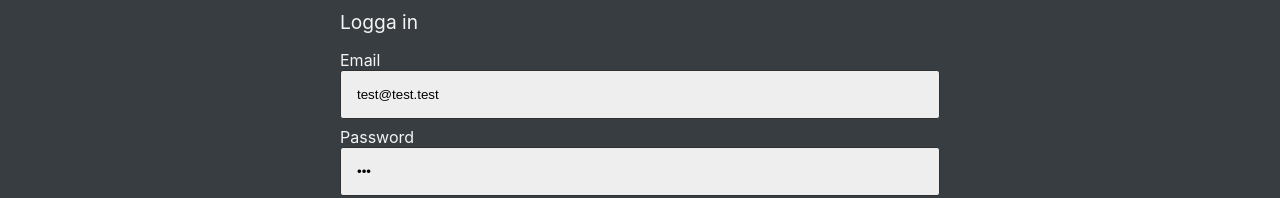
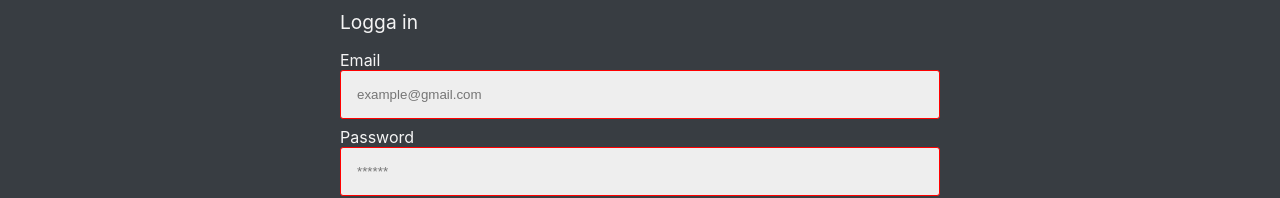
Before and after one commit to Toddez/jsramverk-project, a React (Create React App) app: page /login in a window 1280 px wide. Shown: the part 150-348 px from the top of the page. Built offline with nearby package versions, Linux system fonts and the light colour scheme.

Commit message:
Removed default login info

```diff
--- a/src/Routes/Login.jsx
+++ b/src/Routes/Login.jsx
@@ -9,8 +9,8 @@ class Login extends React.Component {
         super(props);
 
         this.state = {
-            email: 'test@test.test',
-            password: '123',
+            email: '',
+            password: '',
             errorMsg: ''
         };
 
```
